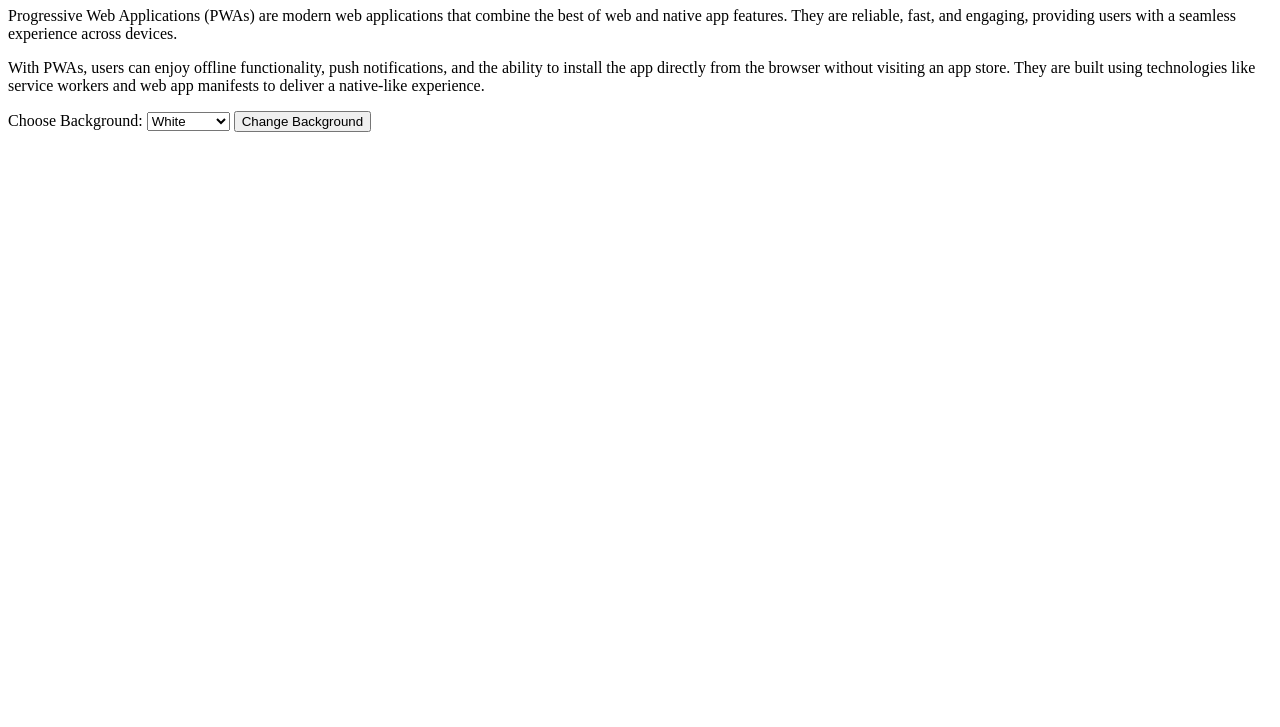
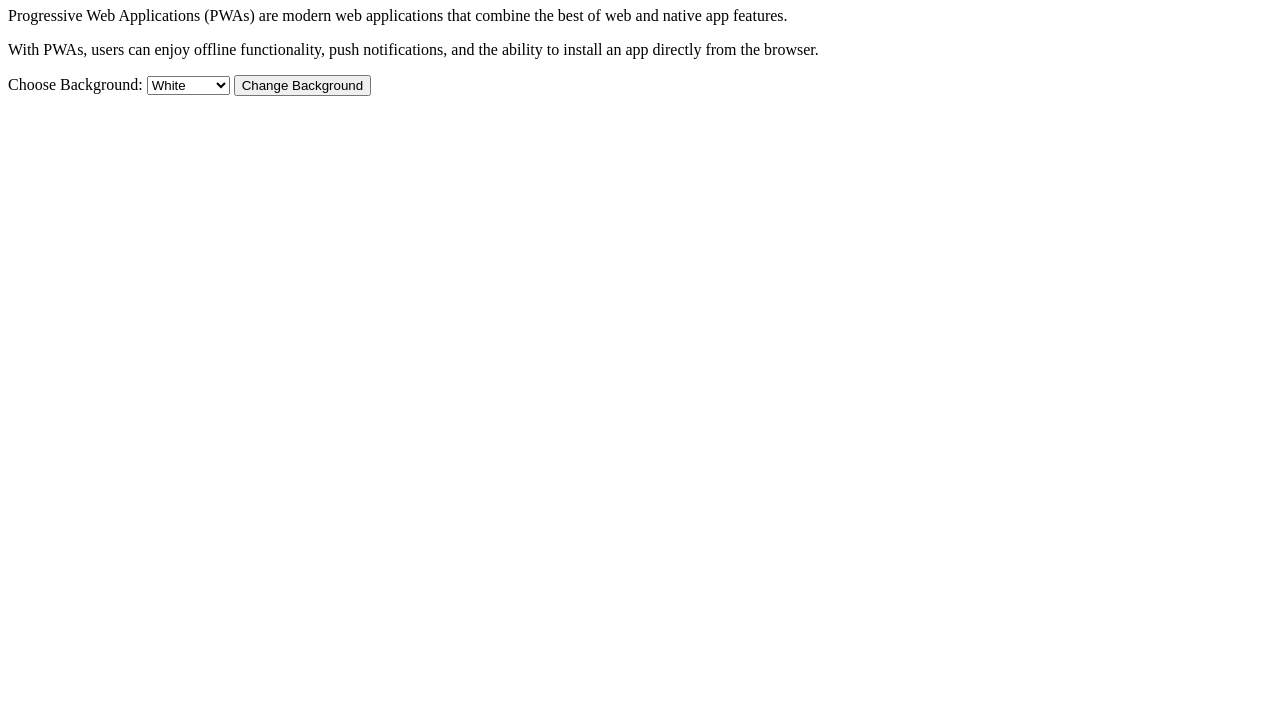
Before and after one commit to ionagael/PWA, a plain HTML site: page index.html in a window 1280 px wide. Shown: the part 73-800 px from the top of the page. Drawn offline with Linux system fonts and the light colour scheme.

Commit message:
Update index.html

```diff
--- a/index.html
+++ b/index.html
@@ -14,8 +14,8 @@
     </header>
     <main>
         <section>
-            <p>Progressive Web Applications (PWAs) are modern web applications that combine the best of web and native app features. They are reliable, fast, and engaging, providing users with a seamless experience across devices.</p>
-            <p>With PWAs, users can enjoy offline functionality, push notifications, and the ability to install the app directly from the browser without visiting an app store. They are built using technologies like service workers and web app manifests to deliver a native-like experience.</p>
+            <p>Progressive Web Applications (PWAs) are modern web applications that combine the best of web and native app features.</p>
+            <p>With PWAs, users can enjoy offline functionality, push notifications, and the ability to install an app directly from the browser.</p>
         </section>
         <section>
             <label for="background-select">Choose Background:</label>
```
